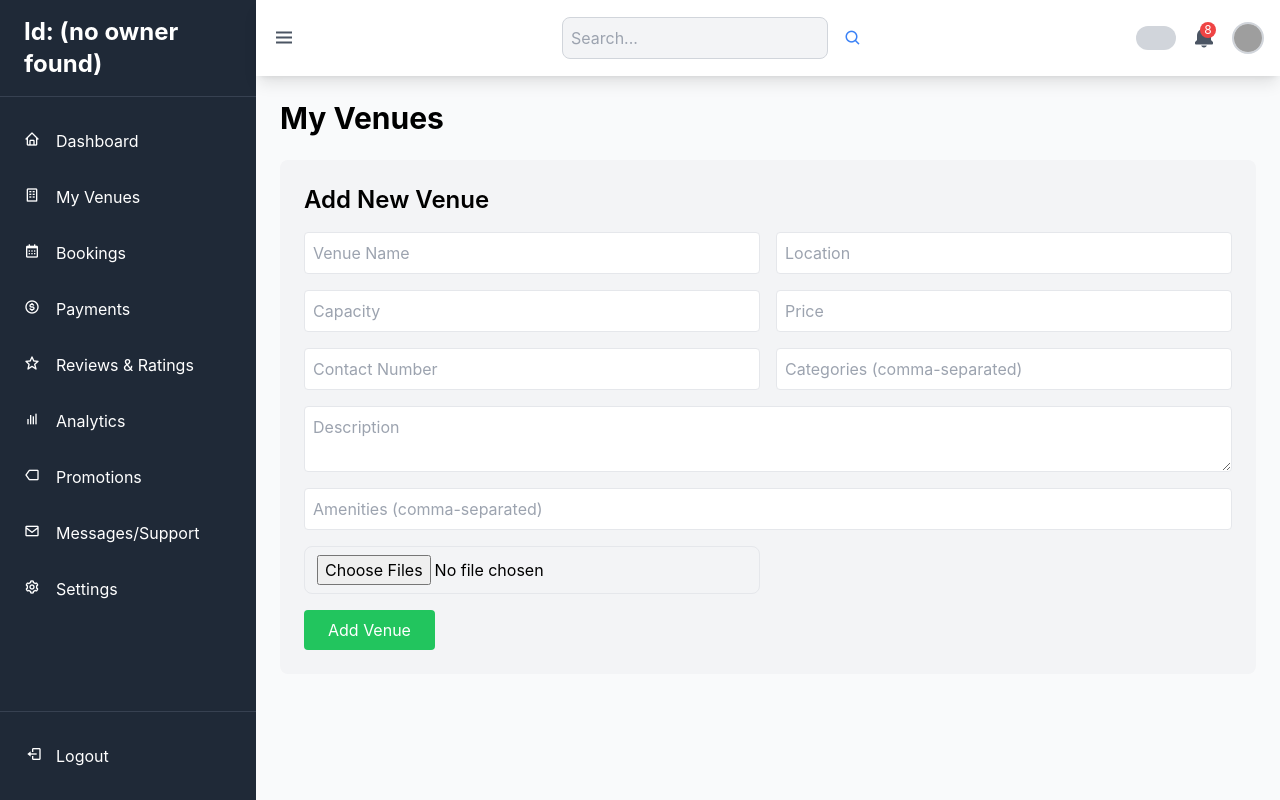
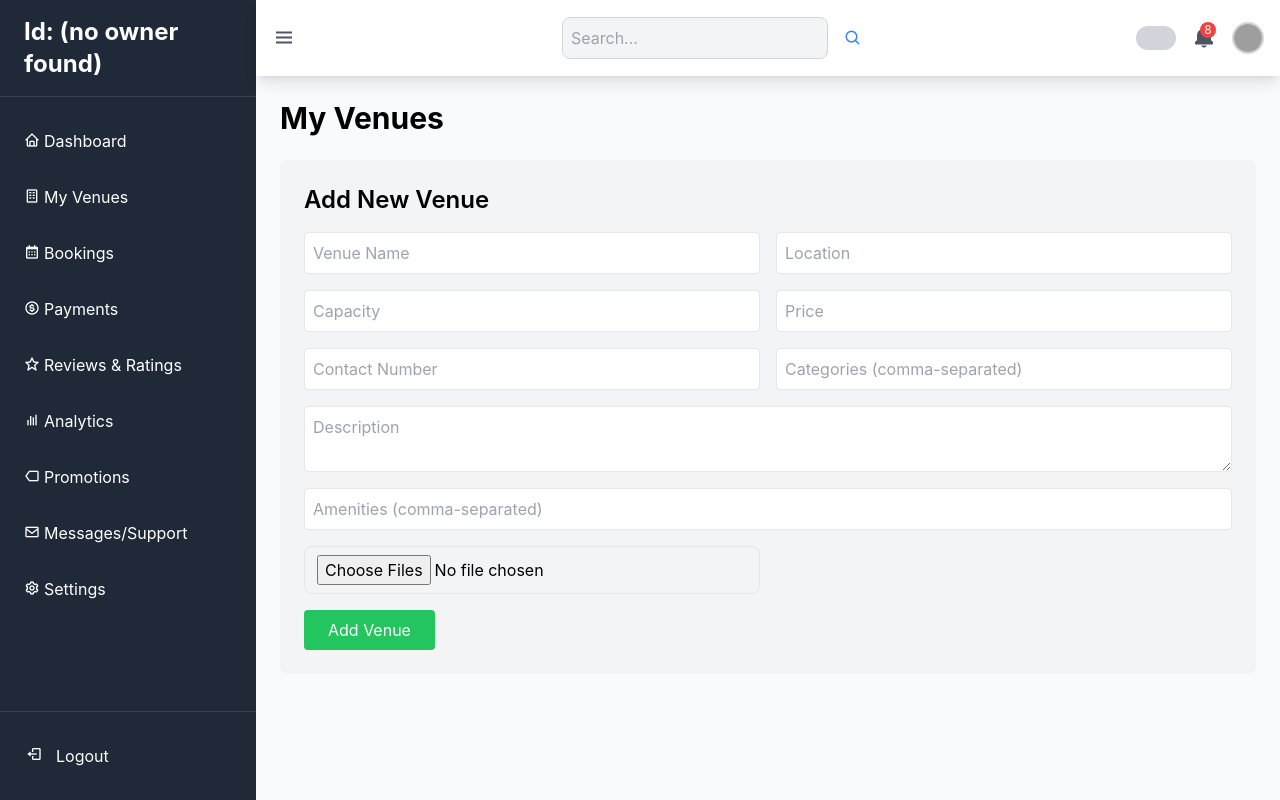
Before and after one commit to ryandcunha25/spotfinder, a React (Create React App) app: page /myvenues in a window 1280 px wide. Built offline with nearby package versions, Linux system fonts and the light colour scheme; grey boxes are pictures that could not be loaded.

Commit message:
linked dashboard and venues to their respective pages

```diff
--- a/src/Components/VenueOwners/Sidebar.jsx
+++ b/src/Components/VenueOwners/Sidebar.jsx
@@ -24,40 +24,58 @@ const Sidebar = () => {
             <nav className="flex-grow px-4 py-6">
                 <ul className="space-y-4">
                     <li className="flex items-center space-x-3 hover:bg-gray-700 p-2 rounded-lg">
+                        <Link to="/dashboard">
                             <i className="bx bx-home w-5 h-5"></i>
                             <span>Dashboard</span>
+                        </Link>
                     </li>
                     <li className="flex items-center space-x-3 hover:bg-gray-700 p-2 rounded-lg">
+                        <Link to="/myvenues">
                             <i className="bx bx-building w-5 h-5"></i>
                             <span>My Venues</span>
+                        </Link>
                     </li>
                     <li className="flex items-center space-x-3 hover:bg-gray-700 p-2 rounded-lg">
+                        <Link to="/">
                             <i className="bx bx-calendar w-5 h-5"></i>
                             <span>Bookings</span>
+                        </Link>
                     </li>
                     <li className="flex items-center space-x-3 hover:bg-gray-700 p-2 rounded-lg">
+                        <Link to="/">
                             <i className="bx bx-dollar-circle w-5 h-5"></i>
                             <span>Payments</span>
+                        </Link>
                     </li>
                     <li className="flex items-center space-x-3 hover:bg-gray-700 p-2 rounded-lg">
+                        <Link to="/">
                             <i className="bx bx-star w-5 h-5"></i>
                             <span>Reviews & Ratings</span>
+                        </Link>
                     </li>
                     <li className="flex items-center space-x-3 hover:bg-gray-700 p-2 rounded-lg">
+                        <Link to="/">
                             <i className="bx bx-bar-chart w-5 h-5"></i>
                             <span>Analytics</span>
+                        </Link>
                     </li>
                     <li className="flex items-center space-x-3 hover:bg-gray-700 p-2 rounded-lg">
+                        <Link to="/">
                             <i className="bx bx-tag w-5 h-5"></i>
                             <span>Promotions</span>
+                        </Link>
                     </li>
                     <li className="flex items-center space-x-3 hover:bg-gray-700 p-2 rounded-lg">
+                        <Link to="/">
                             <i className="bx bx-envelope w-5 h-5"></i>
                             <span>Messages/Support</span>
+                        </Link>
                     </li>
                     <li className="flex items-center space-x-3 hover:bg-gray-700 p-2 rounded-lg">
+                        <Link to="/">
                             <i className="bx bx-cog w-5 h-5"></i>
                             <span>Settings</span>
+                        </Link>
                     </li>
                 </ul>
             </nav>
```
Lines whose indentation alone changed are shown as unchanged.
